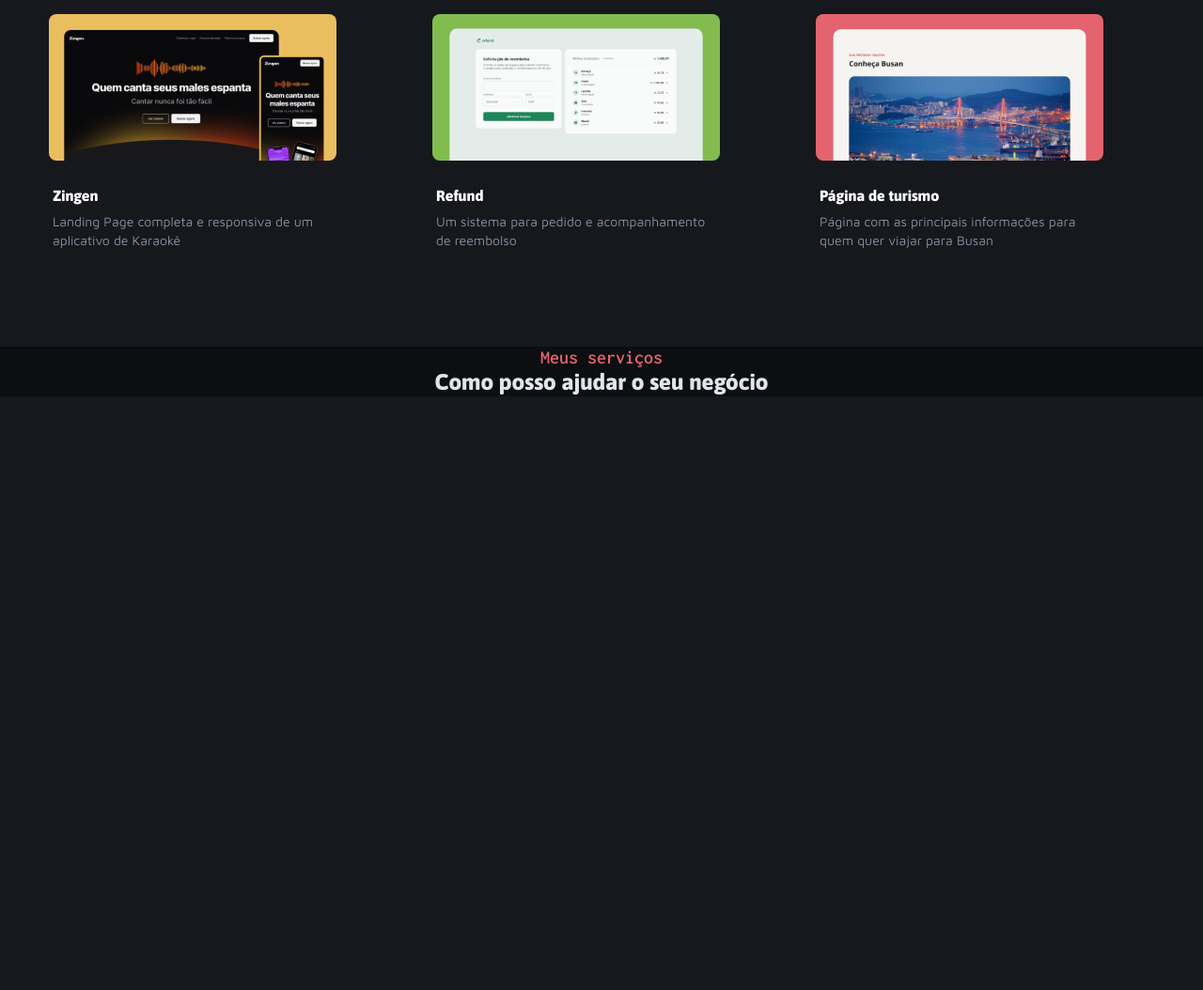
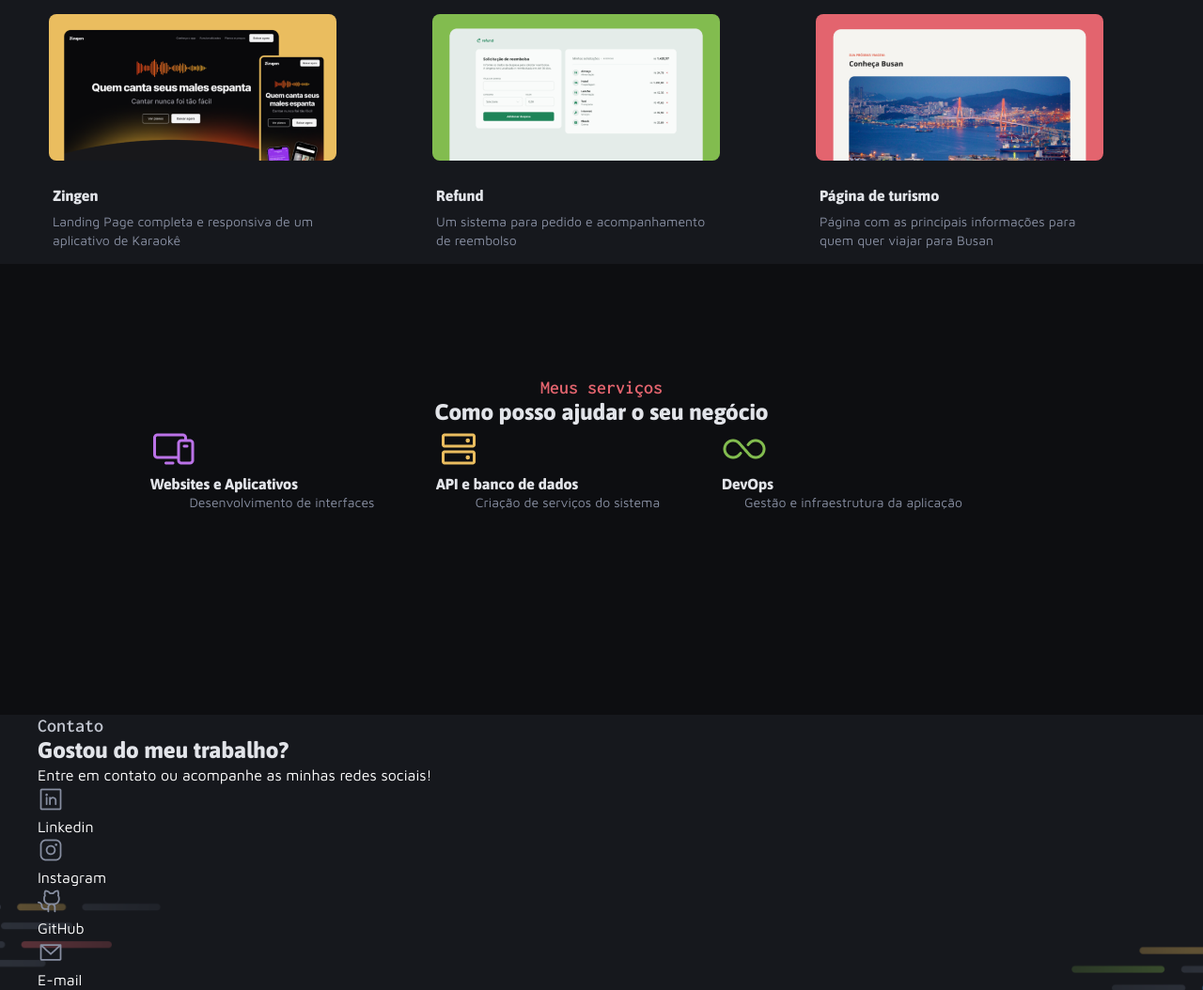
Before and after one commit to zleticiafreitas/dev-portfolio, a plain HTML site: page index.html in a window 1280 px wide. Shown: the part 1093-2147 px from the top of the page at 94% size. Before the commit the page ends 1635 px from the top, so only its background shows below. Drawn offline with Linux system fonts and the light colour scheme.

Commit message:
new section and other changes

```diff
--- a/global.css
+++ b/global.css
@@ -5,20 +5,20 @@
 }
 
 :root {
-    --red: #E3646E;
-    --purple: #BB72E9;
-    --blue: #3996DB;
-    --green: #82BC4F;
-    --yellow: #EABD5F;
-    --gray-100: #0D0E11;
-    --gray-200: #16181D;
-    --gray-300: #292C34;
-    --gray-400: #878EA1;
-    --gray-500: #C0C4CE;
-    --gray-600: #E2E4E9;
-    --font-family-asap: 'Asap', sans-serif;
-    --font-family-inconsolata: 'Inconsolata', sans-serif;
-    --font-family-maven-pro: 'Maven Pro', sans-serif;
+  --red: #e3646e;
+  --purple: #bb72e9;
+  --blue: #3996db;
+  --green: #82bc4f;
+  --yellow: #eabd5f;
+  --gray-100: #0d0e11;
+  --gray-200: #16181d;
+  --gray-300: #292c34;
+  --gray-400: #878ea1;
+  --gray-500: #c0c4ce;
+  --gray-600: #e2e4e9;
+  --font-family-asap: "Asap", sans-serif;
+  --font-family-inconsolata: "Inconsolata", sans-serif;
+  --font-family-maven-pro: "Maven Pro", sans-serif;
   --title-lg: 800 56px/120% var(--font-family-asap);
   --title-md: 800 24px/120% var(--font-family-asap);
   --title-sm: 800 16px/120% var(--font-family-asap);
@@ -28,7 +28,7 @@
 }
 
 body {
-    background-color: #16181D;
+  background-color: #16181d;
   color: white;
   width: 100%;
   min-height: 100vh;
@@ -54,13 +54,21 @@ section {
 }
 
 .backgroundProjects {
-    background-color: #16181D;
+  background-color: #16181d;
   background-size: cover;
 }
 
 .backgroundServices {
-    background-color: #0D0E11;
+  background-color: #0d0e11;
   background-size: cover;
+  height: 480px;
+  align-content: center;
+}
+
+.backgroundContact {
+    background-image: url(assets/images/Background_Contacts.png);
+    background-size: cover;
+    width: 100%;
 }
 
 #info {
@@ -165,7 +173,6 @@ span {
 }
 
 #projects {
-
   img {
     width: 306px;
     height: 156px;
@@ -178,7 +185,7 @@ span {
     justify-content: center;
   }
 
-    .card {
+  .cardProjects {
     width: 100%;
     align-content: center;
     padding: 12px;
@@ -189,7 +196,6 @@ span {
       width: 298px;
     }
   }
-
 }
 
 #services {
@@ -199,4 +205,18 @@ span {
     display: flex;
     justify-content: center;
   }
+
+
+  .cardServices {
+    position: absolute;
+    width: 100%;
+    align-content: left;
+    border: 1px solid;
+
+    p, h3 {
+        text-align: left;
+        padding: 4px;
+        width: 298px;
       }
+  }
+}
--- a/index.html
+++ b/index.html
@@ -170,8 +170,8 @@
         <div id="projects">
           <p class="subtitle"><span>Meu trabalho</span></p>
           <h2>Veja os projetos em destaque</h2>
-          <div class="grid gridTemplate">
-            <div class="card">
+          <div class="grid gridTemplateProjects">
+            <div class="cardProjects">
               <img src="assets/images/Thumbnail_Project-01.png" alt="" />
               <h3>Travelgram</h3>
               <p class="textSm">
@@ -179,7 +179,7 @@
                 pelo mundo
               </p>
             </div>
-            <div class="card">
+            <div class="cardProjects">
               <img src="assets/images/Thumbnail_Project-02.png" alt="" />
               <h3>Tech News</h3>
               <p class="textSm">
@@ -187,28 +187,28 @@
                 pelo mundo
               </p>
             </div>
-            <div class="card">
+            <div class="cardProjects">
               <img src="assets/images/Thumbnail_Project-03.png" alt="" />
               <h3>Página de receita</h3>
               <p class="textSm">
                 Homepage de um portal de notícias sobre a área de tecnologia
               </p>
             </div>
-            <div class="card">
+            <div class="cardProjects">
               <img src="assets/images/Thumbnail_Project-04.png" alt="" />
               <h3>Zingen</h3>
               <p class="textSm">
                 Landing Page completa e responsiva de um aplicativo de Karaokê
               </p>
             </div>
-            <div class="card">
+            <div class="cardProjects">
               <img src="assets/images/Thumbnail_Project-05.png" alt="" />
               <h3>Refund</h3>
               <p class="textSm">
                 Um sistema para pedido e acompanhamento de reembolso
               </p>
             </div>
-            <div class="card">
+            <div class="cardProjects">
               <img src="assets/images/Thumbnail_Project-06.png" alt="" />
               <h3>Página de turismo</h3>
               <p class="textSm">
@@ -225,6 +225,51 @@
         <div id="services">
           <p class="subtitle"><span>Meus serviços</span></p>
           <h2>Como posso ajudar o seu negócio</h2>
+          <div class="grid gridTemplateServices">
+            <div clas="cardServices">
+              <img src="assets/images/Devices.png" alt="">
+              <h3>Websites e Aplicativos</h3>
+              <p class="textSm">
+                Desenvolvimento de interfaces
+            </div>
+            <div clas="cardServices">
+              <img src="assets/images/HardDrives.png" alt="">
+              <h3>API e banco de dados</h3>
+              <p class="textSm">
+                Criação de serviços do sistema
+            </div>
+            <div clas="cardServices">
+              <img src="assets/images/Infinity.png" alt="">
+              <h3>DevOps</h3>
+              <p class="textSm">
+                Gestão e infraestrutura da aplicação
+            </div>
+          </div>
+        </div>
+      </div>
+    </section>
+    <section class="backgroundContact">
+      <div class="container">
+        <div id="contact">
+          <p class="subtitle">Contato</p>
+          <h2>Gostou do meu trabalho?</h2>
+          <p class="textMd">Entre em contato ou acompanhe as minhas redes sociais!</p>
+          <div class="tagCol">
+            <img src="assets/images/LinkedinLogo.png">
+            <p class="textMd">Linkedin</p>
+          </div>
+          <div class="tagCol">
+            <img src="assets/images/InstagramLogo.png">
+            <p class="textMd">Instagram</p>
+          </div>
+          <div class="tagCol">
+            <img src="assets/images/GithubLogo.png">
+            <p class="textMd">GitHub</p>
+          </div>
+          <div class="tagCol">
+            <img src="assets/images/EnvelopeSimple.png">
+            <p class="textMd">E-mail</p>
+          </div>
         </div>
       </div>
     </section>
--- a/utility.css
+++ b/utility.css
@@ -6,12 +6,23 @@
     grid-auto-flow: column;
 }
 
-.gridTemplate {
+.grid-flow-row {
+    grid-auto-flow: row;
+}
+
+.gridTemplateProjects {
     grid-template-columns: repeat(3, 1fr);
     grid-template-rows: repeat(2, 1fr);
     width: 100%;
     gap: 24px;
     margin-top: 56px;
+}
+
+.gridTemplateServices {
+    grid-template-columns: repeat(3, 280px);
+    grid-template-rows: 155px;
+    width: 100%;
+    gap: 24px;
 }
 
 h1{
@@ -26,6 +37,7 @@ h2{
 
 h3 {
     font: var(--title-sm);
+    color: var(--gray-600)
 }
 
 .subtitle {
```
Also changed, not shown: assets/images/Devices.png (added), assets/images/EnvelopeSimple.png (added), assets/images/GithubLogo.png (added), assets/images/HardDrives.png (added), assets/images/Infinity.png (added), assets/images/InstagramLogo.png (added), assets/images/LinkedinLogo.png (added). Lines whose indentation alone changed are shown as unchanged.
